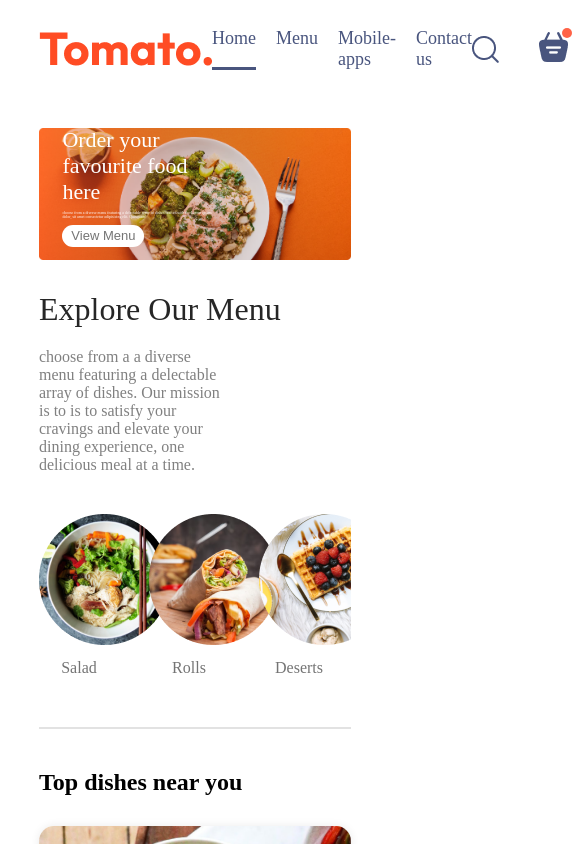
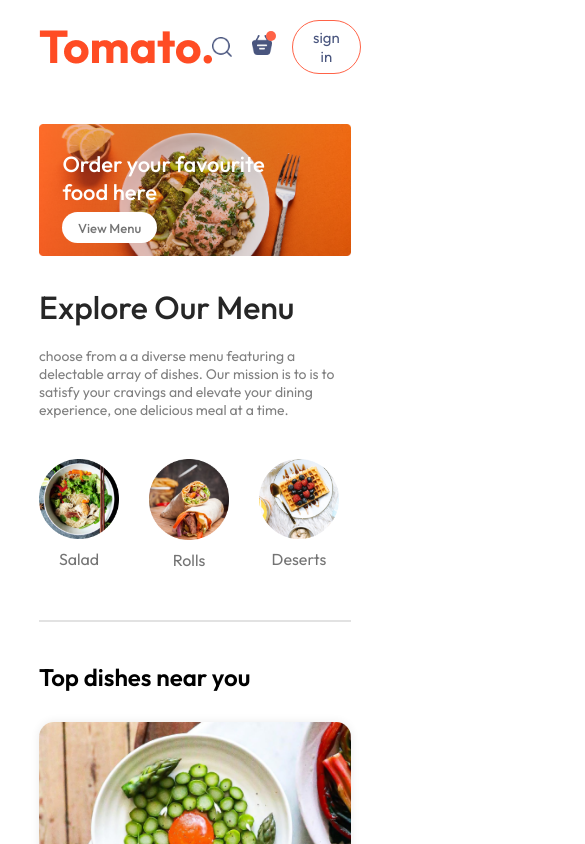
Before and after one commit to saksham1742683/Tomato, a React (Vite) app: page / in a window 390 px wide. Shown: the top 844 px of the page, 585 px wide, since content can reach past the window. Built offline with nearby package versions, Linux system fonts and the light colour scheme.

Commit message:
responsiveness

```diff
--- a/src/Components/AppDownload/AppDownload.css
+++ b/src/Components/AppDownload/AppDownload.css
@@ -18,5 +18,5 @@
     transition: 0.5s;
 }
 .app-download-plateforms img:hover{
-    transform: scale(1.5);
+    transform: scale(1.3);
 }
--- a/src/Components/ExploreMenu/ExploreMenu.css
+++ b/src/Components/ExploreMenu/ExploreMenu.css
@@ -29,6 +29,8 @@
     transition: 0.2s;
     cursor: pointer;
     border-radius: 50%;
+    display: flex;
+    flex-direction: column;
 }
 .explore-menu-list-item p{
     margin-top: 10px;
@@ -48,3 +50,12 @@
     border-radius: 50%;
     padding: 2px;
 }
+
+@media(max-width:1050px)
+{
+    .explore-menu-text{
+        max-width: 100%;
+        font-size: 14px;
+    }
+    .explore-menu-list{}
+}
--- a/src/Components/ExploreMenu/ExploreMenu.jsx
+++ b/src/Components/ExploreMenu/ExploreMenu.jsx
@@ -17,7 +17,7 @@
           return (
             <div onClick={()=>setCategory(prev=> prev===item.menu_name?"All": item.menu_name ) } key={index} className="explore-menu-list-item">
               <img className={ category===item.menu_name? "active":"" } src={item.menu_image} alt="image" />
-              <p>{item.menu_name} </p>
+              <p className="picture">{item.menu_name} </p>
             </div>
           );
         })}
--- a/src/Components/Footer/Footer.css
+++ b/src/Components/Footer/Footer.css
@@ -43,3 +43,14 @@
     background-color: grey;
     border: none;
 }
+
+@media(max-width:750px){
+    .footer-content{
+        display: flex;
+        flex-direction: column;
+        gap: 35px;
+    }
+    .footer-copyright{
+    /* text-align: center; */
+    }
+}
--- a/src/Components/Header/Header.css
+++ b/src/Components/Header/Header.css
@@ -38,3 +38,25 @@
     background-color: white;
 
 }
+
+@media(max-width: 1050px)
+{
+
+    .header-contents{
+        max-width: 45%;
+    }
+}
+
+@media(max-width: 750px)
+{
+
+    .header-contents{
+        max-width: 65%;
+    }
+    .header-contents p{
+        display: none;
+    }
+    .header-contents button{
+         padding: 2vw 4vw;
+    }
+}
--- a/src/Components/Navbar/Navbar.css
+++ b/src/Components/Navbar/Navbar.css
@@ -57,3 +57,52 @@
   top: -4px;
   right: -4px;
 }
+
+@media (max-width :1050px)
+{
+  .navbar.logo{
+    width: 140px;
+  }
+  .navbar-menu{
+    gap: 20px;
+    font-size: 17px;
+  }
+  .navbar-right{
+    gap: 30px;
+  }
+  .navbar-right img{
+    width: 22px;
+  }
+  .navbar-right button{
+    padding: 8px 25px;
+  }
+}
+
+@media (max-width :900px)
+{
+  .navbar.logo{
+    width: 120px;
+  }
+  .navbar-menu{
+    gap: 15px;
+    font-size: 16px;
+  }
+  .navbar-right{
+    gap: 20px;
+  }
+  .navbar-right img{
+    width: 20px;
+  }
+  .navbar-right button{
+    padding: 7px 20px;
+    font-size: 15px;
+  }
+}
+
+@media (max-width :750px)
+{
+
+  .navbar-menu{
+    display: none;
+  }
+}
--- a/src/Components/Navbar/Navbar.jsx
+++ b/src/Components/Navbar/Navbar.jsx
@@ -1,6 +1,7 @@
 import React, { useState } from "react";
 import "./Navbar.css";
 import { assets } from "../../assets/assets";
+import { Link } from "react-router-dom";
 
 const Navbar = () => {
   const [menu, setMenu] = useState("Home");
@@ -9,10 +10,10 @@
     <div className="navbar">
       <img src={assets.logo} alt="" className="logo" />
       <ul className="navbar-menu">
-        <li onClick={()=> setMenu("Home")} className=  { menu === "Home" ? "active" : "" }>Home</li>
-        <li onClick={()=> setMenu("Menu")} className=  { menu === "Menu" ? "active" : "" }>Menu</li>
-        <li onClick={()=> setMenu("Mobile-apps")} className=  { menu === "Mobile-apps" ? "active" : "" }>Mobile-apps</li>
-        <li onClick={()=> setMenu("Contact us")} className=  { menu === "Contact us" ? "active" : "" }>Contact us</li>
+        <Link to='/' onClick={()=> setMenu("Home")} className=  { menu === "Home" ? "active" : "" }>Home</Link>
+        <a href="#explore-menu" onClick={()=> setMenu("Menu")} className=  { menu === "Menu" ? "active" : "" }>Menu</a>
+        <a href="#app-download" onClick={()=> setMenu("Mobile-apps")} className=  { menu === "Mobile-apps" ? "active" : "" }>Mobile-apps</a>
+        <a href="#footer" onClick={()=> setMenu("Contact us")} className=  { menu === "Contact us" ? "active" : "" }>Contact us</a>
       </ul>
       <div className="navbar-right">
         <img src={assets.search_icon} alt="" />
--- a/src/index.css
+++ b/src/index.css
@@ -1,28 +1,32 @@
-*{
+@import url('https://fonts.googleapis.com/css2?family=Outfit:wght@100..900&display=swap');
+
+* {
   margin: 0;
   padding: 0;
-box-sizing: border-box;
+  box-sizing: border-box;
+  font-family: "Outfit", sans-serif;
+  scroll-behavior: smooth;
 }
 
-body{
+body {
   min-height: 100vh;
 }
 
-a{
+a {
   text-decoration: none;
   color: inherit;
 }
 
-.app{
+.app {
   width: 80%;
   margin: auto;
 }
 
 @keyframes fadeIn {
-  0%{
+  0% {
     opacity: 0;
   }
-  100%{
+  100% {
     opacity: 1;
   }
 }
```
